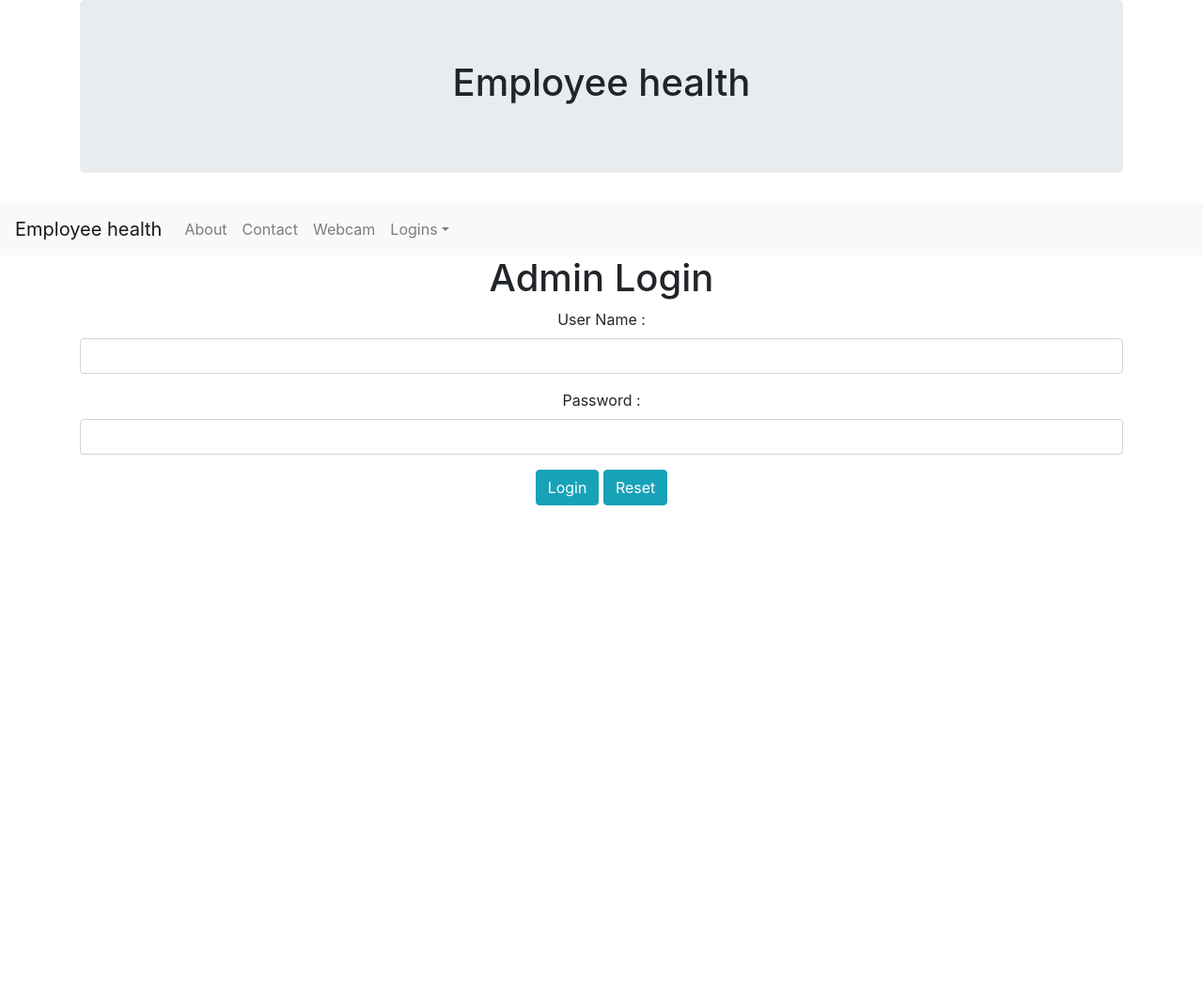
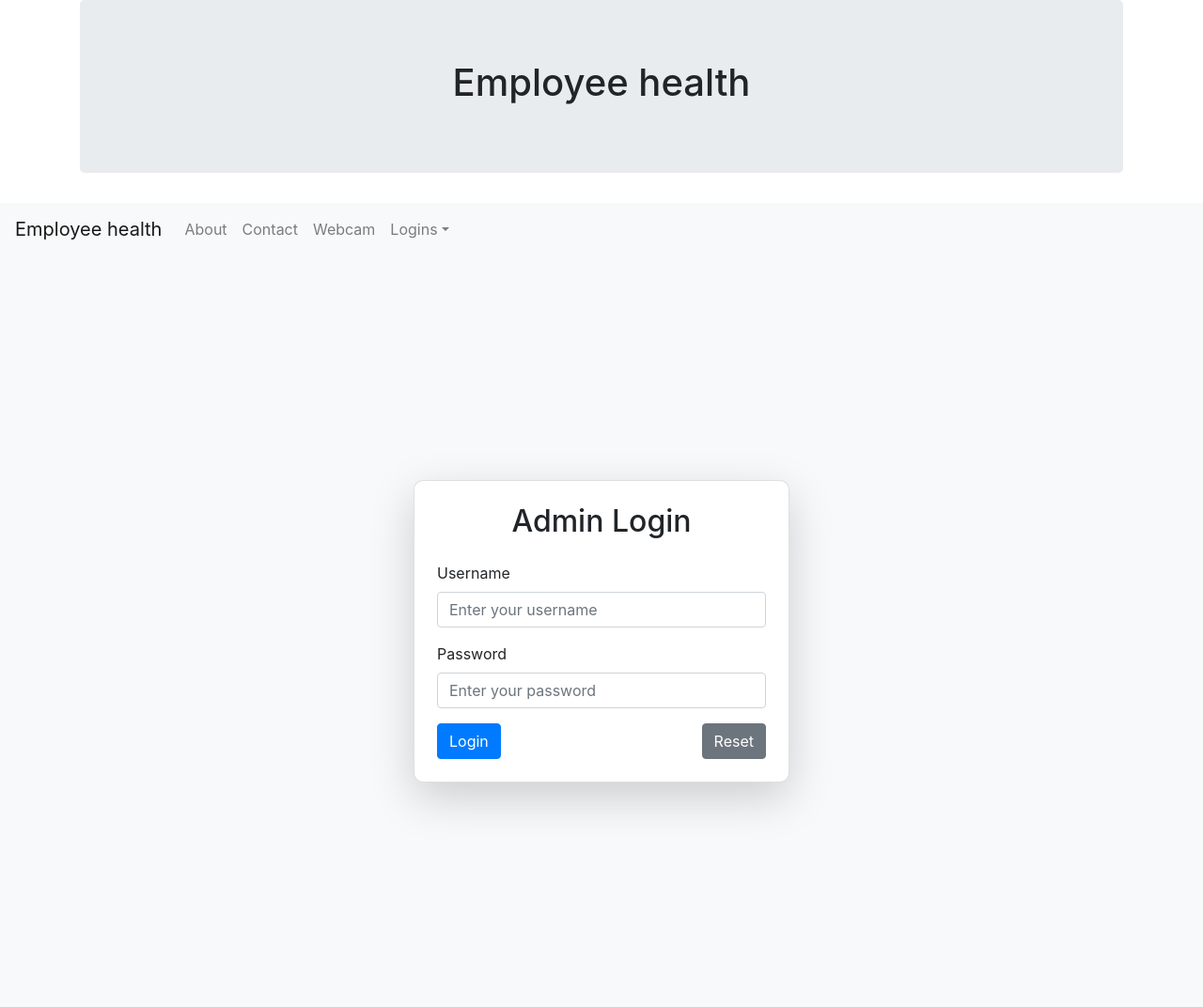
Before and after one commit to 23MP2107/Main-Project, a Django app: page /admin_login in a window 1280 px wide. Shown: the whole page at 94% size. Before the commit the page ends 538 px from the top, so only its background shows below. Run offline with Django 3.2, Linux system fonts and the light colour scheme; some libraries are stand-ins or nearby versions.

Commit message:
integration part

```diff
--- a/myapp/templates/myapp/admin_login.html
+++ b/myapp/templates/myapp/admin_login.html
@@ -5,28 +5,31 @@
 {% endblock %}
 {% block body %}
 <body>
-    <center>
-    <h1>Admin Login</h1>
-    <div class="container">
-    <form role="form" name="frm" method="post" action="{% url 'admin_login' %}" >
-        {% csrf_token %}
-        <div class="form-group">
-            <label for="un">User Name :</label>
-            <input class="form-control" type="text" name="un" id="un">
+    <div class="d-flex justify-content-center align-items-center" style="min-height: 100vh; background-color: #f8f9fa;">
+        <div class="card shadow-lg p-4" style="width: 100%; max-width: 400px; border-radius: 10px;">
+            <h2 class="text-center mb-4">Admin Login</h2>
+            <form role="form" name="frm" method="post" action="{% url 'admin_login' %}">
+                {% csrf_token %}
+                <div class="form-group">
+                    <label for="un">Username</label>
+                    <input class="form-control" type="text" name="un" id="un" placeholder="Enter your username" required>
+                </div>
+                <div class="form-group">
+                    <label for="pwd">Password</label>
+                    <input class="form-control" type="password" name="pwd" id="pwd" placeholder="Enter your password" required>
+                </div>
+                <div class="d-flex justify-content-between mt-3">
+                    <button type="submit" class="btn btn-primary" id="bt" name="bt">Login</button>
+                    <button type="reset" class="btn btn-secondary" id="rt" name="rt">Reset</button>
+                </div>
+                {% if msg1 %}
+                    <div class="mt-3 alert alert-danger text-center" role="alert">
+                        {% autoescape off %}{{ msg1 }}{% endautoescape %}
+                    </div>
+                {% endif %}
+            </form>
         </div>
-        <div class="form-group">
-            <label for="pwd">Password :</label>
-            <input class="form-control" type="password" name="pwd" id="pwd">
-        </div>
-        <button type="submit"
-        class="btn btn-info" id="bt" name="bt">Login</button>
-        <button type="reset"
-        class="btn btn-info" id="rt" name="rt">Reset</button>
-
-    </form>
     </div>
-        {% autoescape off %}{{ msg1 }}{% endautoescape %}
-    </center>
 
     <script src="{% static './myapp/scripts/loginscript.js' %}"></script>
 </body>
```
Also changed, not shown: myapp/static/myapp/images/meditation.png (added), myapp/static/myapp/images/mental.jpg (added).
